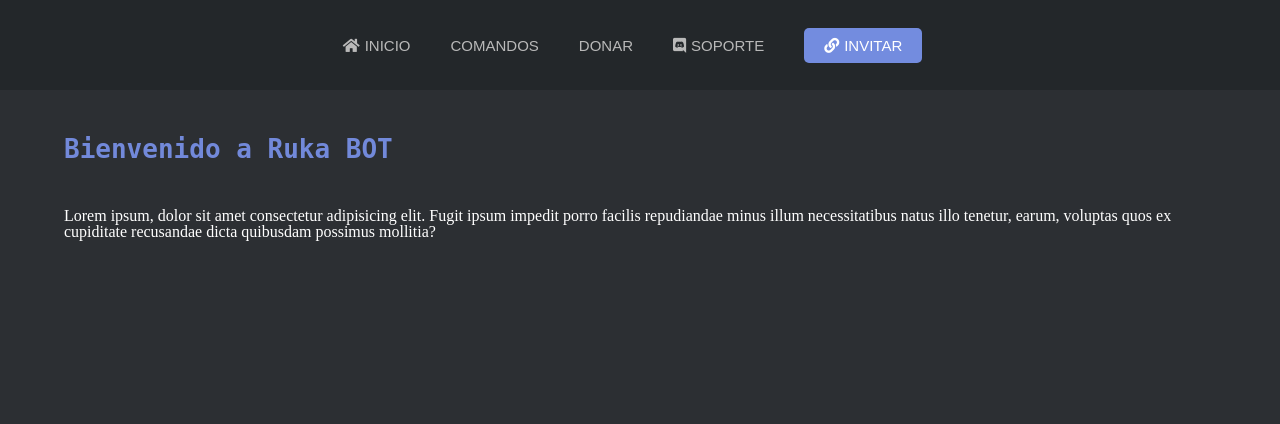
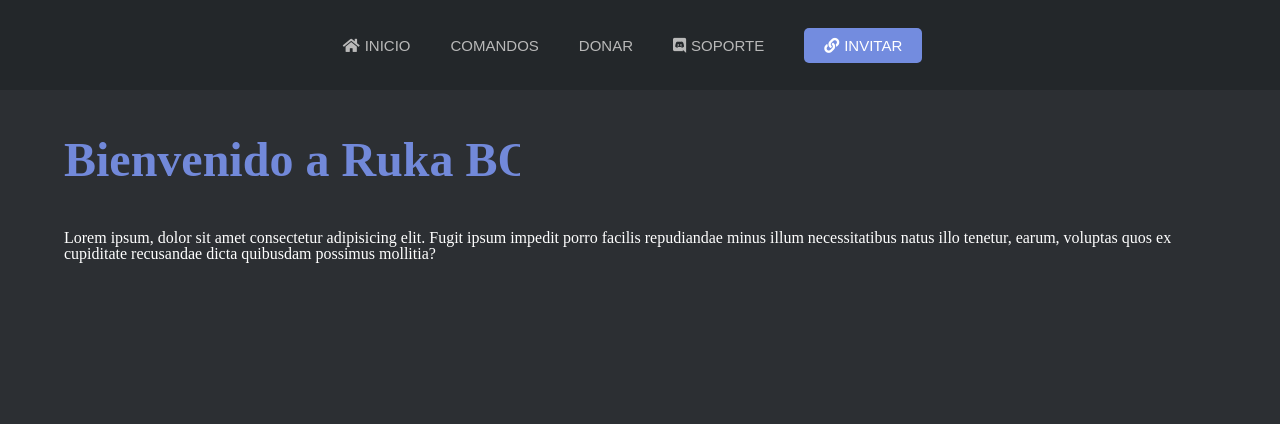
Before and after one commit to NozzOne/ruka-discord-web, a Django app: page / in a window 1280 px wide. Shown: the top 424 px of the page. Run offline with Django 3.2, Linux system fonts and the light colour scheme; some web fonts are replaced.

Commit message:
listo el typing

```diff
--- a/ruka_web/core/static/core/css/estilos.css
+++ b/ruka_web/core/static/core/css/estilos.css
@@ -220,14 +220,23 @@ div.table-title {
 /* fin weas pa la tabla*/
 
 /*weas typing*/
-.typing-demo {
-  width: 22ch;
+.typing-demo-comandos {
+  width: 16ch;
   animation: typing 2s steps(22), blink .5s step-end infinite alternate;
   white-space: nowrap;
   overflow: hidden;
   border-right: 3px solid;
-  font-family: monospace;
-  font-size: 2em;
+  font-family: Roboto;
+  font-size: 3em;
+}
+.typing-demo-home {
+  width: 19ch;
+  animation: typing 2s steps(22), blink .5s step-end infinite alternate;
+  white-space: nowrap;
+  overflow: hidden;
+  border-right: 3px solid;
+  font-family: Roboto;
+  font-size: 3em;
 }
 
 @keyframes typing {
--- a/ruka_web/core/templates/core/comandos.html
+++ b/ruka_web/core/templates/core/comandos.html
@@ -27,7 +27,7 @@
 
     <section class="main">
         <div class="contenedor">
-            <h1 class="typing-demo">Comandos del BOT</h1>
+            <h1 class="typing-demo-comandos" typing-demo-comandos;>Comandos del BOT</h1>
             <h2>Administración</h2>
             <table class="table-fill">
                 <thead>
--- a/ruka_web/core/templates/core/home.html
+++ b/ruka_web/core/templates/core/home.html
@@ -25,7 +25,7 @@
 
     <section class="main contenedor">
         <!--<div><h1 class="typing-demo">Bienvenido a Ruka BOT</h1></div>-->
-        <h1 class="typing-demo">Bienvenido a Ruka BOT</h1>
+        <h1 class="typing-demo typing-demo-home">Bienvenido a Ruka BOT</h1>
         <p>Lorem ipsum, dolor sit amet consectetur adipisicing elit. Fugit ipsum impedit porro facilis repudiandae minus
             illum necessitatibus natus illo tenetur, earum, voluptas quos ex cupiditate recusandae dicta quibusdam
             possimus mollitia?</p>
```
